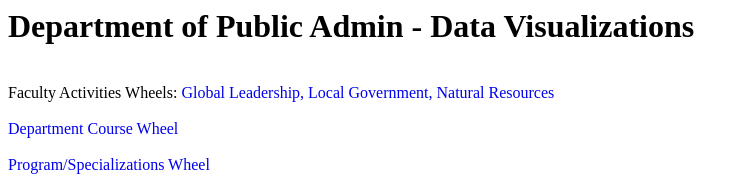
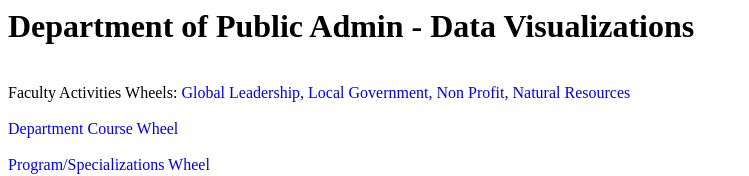
Before and after one commit to JenniferPDX/dpa-landing-page, a plain HTML site: page public_admin.html in a window 1280 px wide. Shown: the top 176 px of the page, without its empty margins (0-749 px from the left). Drawn offline with Linux system fonts and the light colour scheme.

Commit message:
Added NP

```diff
--- a/public_admin.html
+++ b/public_admin.html
@@ -16,6 +16,7 @@
 		Faculty Activities Wheels:
 		<a href="wheel-faculty-GL.html">Global Leadership, </a>
 		<a href="wheel-faculty-LG.html">Local Government, </a>
+		<a href="wheel-faculty-NP.html">Non Profit,</a>
 		<a href="wheel-faculty-NR.html">Natural Resources</a>
 		<br><br>
 		<a href="wheel-courses.html">Department Course Wheel</a>
```
